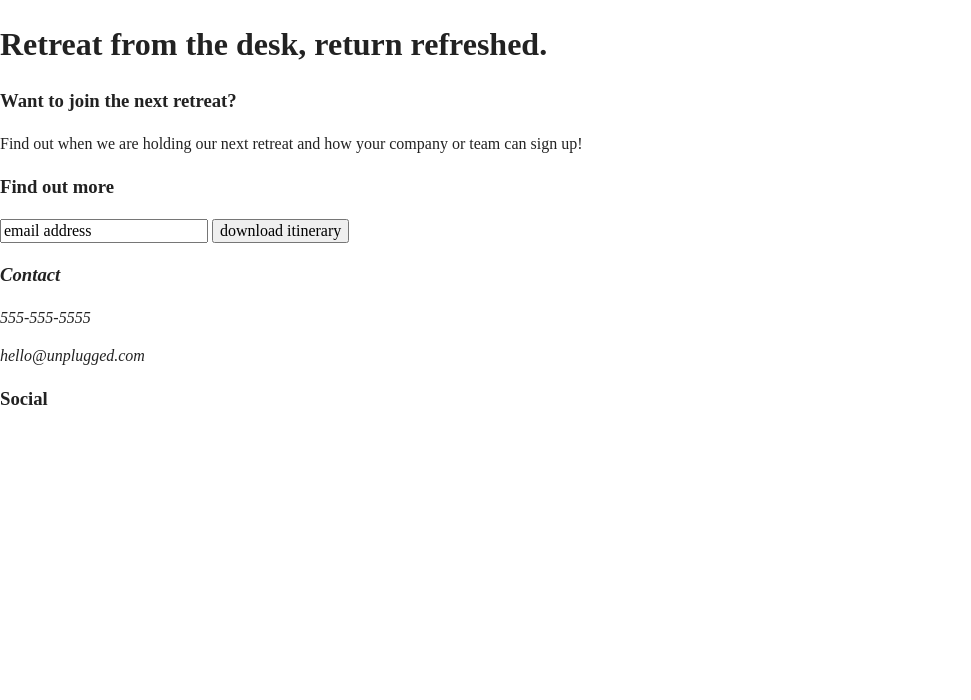
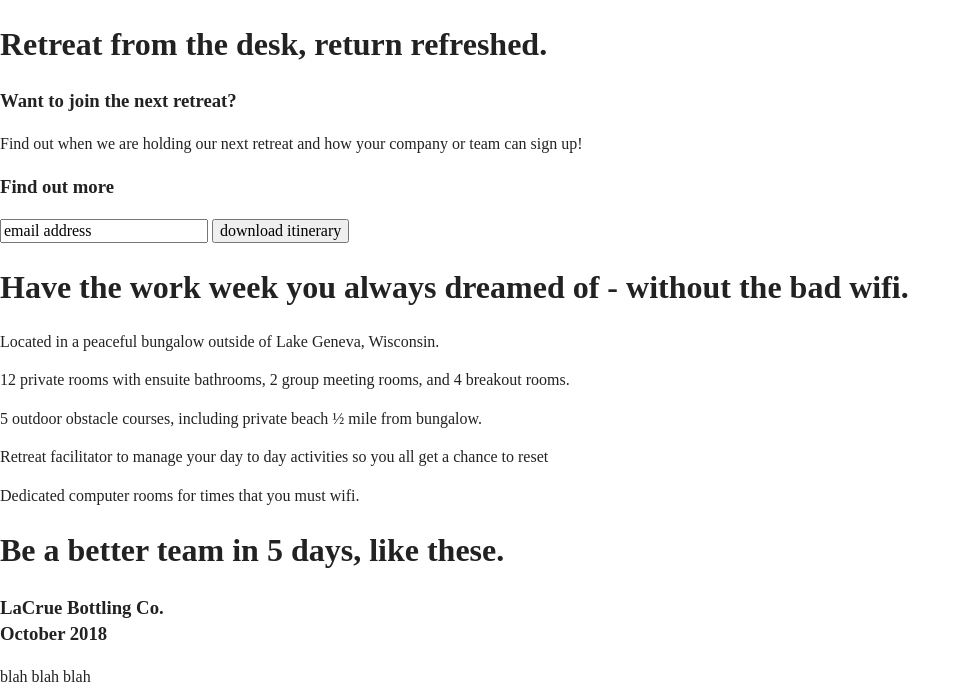
Before and after one commit to MarshaAnnon/unplugged-retreat, a plain HTML site: page index.html in a window 1280 px wide. Shown: the part 100-800 px from the top of the page, without its empty margins (0-971 px from the left). Drawn offline with nearby package versions, Linux system fonts and the light colour scheme.

Commit message:
Add files via upload
Finished coding your homepage HTML

```diff
--- a/index.html
+++ b/index.html
@@ -63,6 +63,56 @@
 
       </aside>
 
+      <section>
+          <div class="content-wrapper">
+          <h1>Have the work week you always dreamed of - without the bad wifi.</h1>
+      </section>
+      <section class="features">
+          <article>
+              <p class="fontawesome-icon"></p>
+              <p class="features-item-description">Located in a peaceful bungalow outside of Lake Geneva, Wisconsin.</p>
+          </article>
+          <article>
+              <p class="fontawesome-icon"></p>
+              <p class="accommodation-description">12 private rooms with ensuite bathrooms, 2 group meeting rooms, and 4 breakout rooms.</p>
+          </article>
+          <article>
+              <p class="fontawesome-icon"></p>
+              <p class="food-and-dining-description"Private chef team providing on demand meals - just like your team kitchen.></p>
+          </article>
+          <article>
+              <p class="fontawesome-icon"></p>
+              <p class="amenities-desciption">5 outdoor obstacle courses, including private beach &#189; mile from bungalow.</p>
+          </article>
+          <article>
+              <p class="fontawesome-icon"></p>
+              <p class="retreat-facilitator-desription">Retreat facilitator to manage your day to day activities so you all get a chance to reset</p>
+          </article>
+          <article>
+              <p class="fontawesome-icon"></p>
+              <p class="wifi-description">Dedicated computer rooms for times that you must wifi.</p>
+          </article>
+        </div>
+      </section>
+
+      <section class="reviews">
+          <div class="content-wrapper">
+              <h1>Be a better team in 5 days, like these.</h1>
+              <article><!--team image goes here--></article>
+              <div class="lacrue-name">
+                  <article>
+                      <h3>LaCrue Bottling Co.<br>
+                    October 2018</h3>
+                  </article>
+              </div>
+              <div class="lacrue-review">
+                  <article><p>blah blah blah</p>
+                  </article>
+                </div>
+          </div>
+
+      </section>
+
   </main> <!-- main wrapper -->
 
     <footer>
@@ -95,7 +145,7 @@
       </div>
       <!--footer content wrapper ends here-->
       <div class="copyright">
-
+            <p>Copyright 2018 | Unplugged</p>
       </div>
 
   </footer>
```
